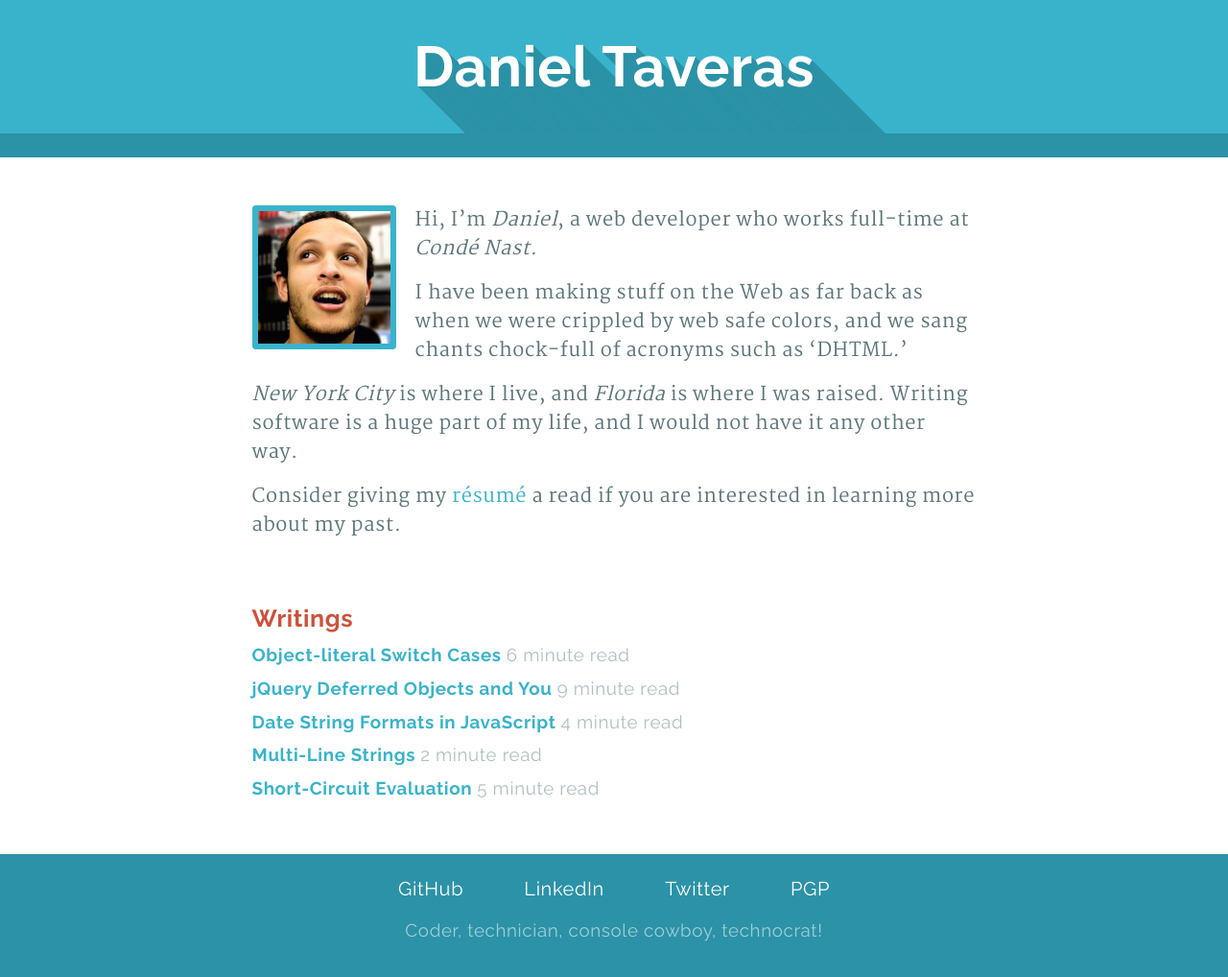
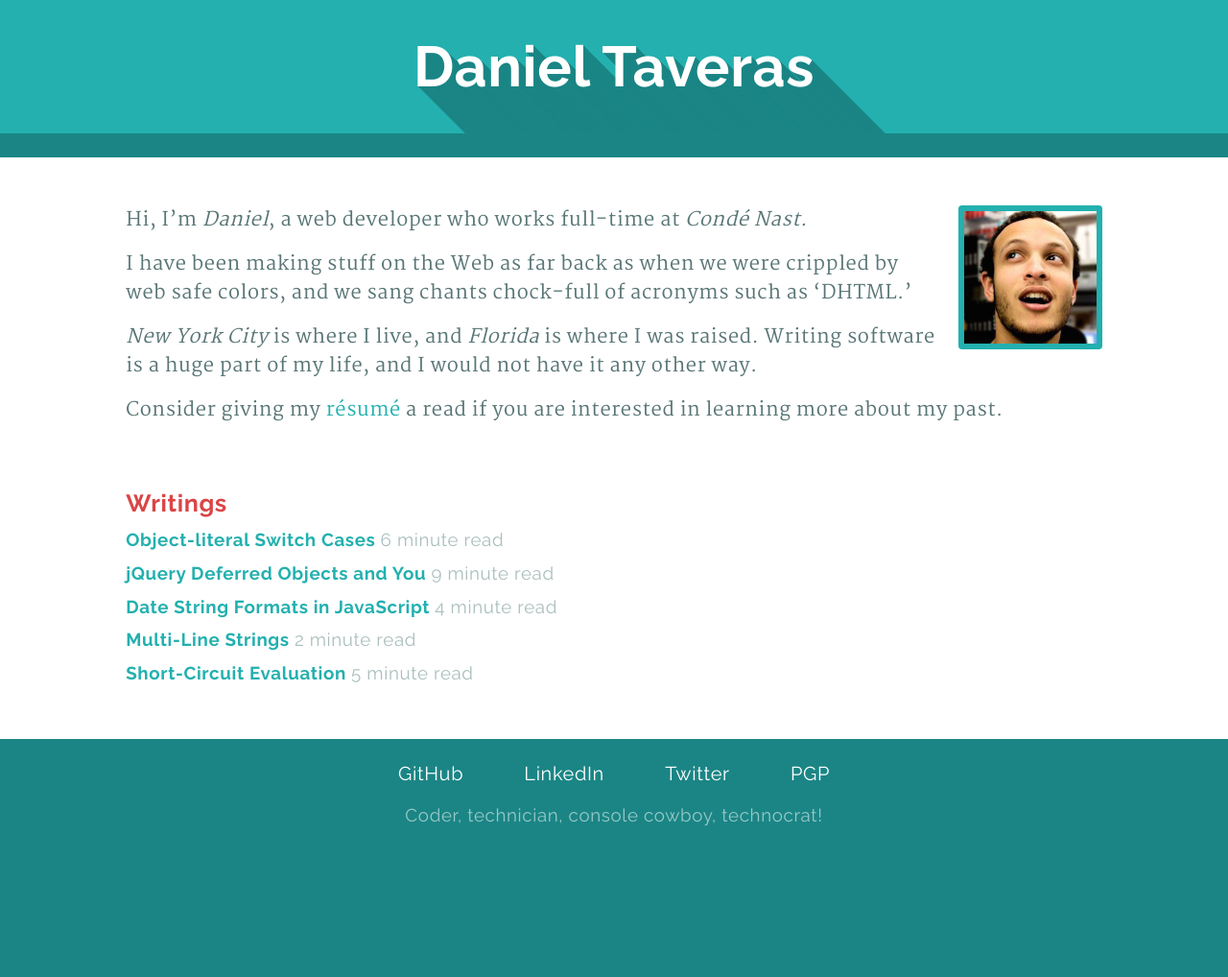
Before and after one commit to taveras/taveras.github.io, a Jekyll site: the page built from index.html, in a window 1280 px wide. Shown: the whole page at 96% size. Built offline with Jekyll 4.4.1, drawn with Linux system fonts in a browser that asks for light colours; nearby versions of some CDN libraries; some web fonts are replaced; after the commit the page ends 900 px from its top, so only the background shows below that.

Commit message:
Fixes grid for all breakpoints, and changes theme color

```diff
--- a/_sass/modules/_variables.scss
+++ b/_sass/modules/_variables.scss
@@ -17,10 +17,10 @@ $white: #ffffff;
 $black: #000000;
 
 
-$primary: $cyan;
+$primary: $teal;
 
 $secondary: darken( $primary, 10% );
-$complementary: complement( $primary );
+$complementary: complement( lighten($primary, 15%));
 $body-copy: mix( lighten( $black, 40% ), $primary, 80%);
 $body-strong: darken( $body-copy, 30%);
 $body-highlight: lighten( $body-copy, 30%);
--- a/_sass/partials/_components.scss
+++ b/_sass/partials/_components.scss
@@ -60,11 +60,11 @@ img, div, svg {
   }
   &.left {
     float: left;
-    margin: 0 1em 0 0;
+    margin: 0 1em 1em 0;
   }
   &.right {
     float: right;
-    margin: 0 0 0 1em;
+    margin: 0 0 1em 1em;
   }
 }
 .treat-container {
--- a/_sass/partials/_layout.scss
+++ b/_sass/partials/_layout.scss
@@ -32,15 +32,23 @@ body {
   margin: auto;
   @include outer-container;
   .page {
-		@include span-columns(6);
-		@include shift(2);
+
+    @include span-columns(8);
+    @include shift(1);
+
+    @include media($tablet) {
+      @include span-columns(4);
+      @include shift(1);
+      // @include pad;
+    }
 
     @include media($phablet) {
-			@include span-columns(3);
+      @include span-columns(4);
+      @include shift(0);
       @include pad;
     }
+
     @include media($mobile) {
-      @include span-columns(4);
       margin-left: 0;
       @include pad(em(15));
     }
--- a/index.html
+++ b/index.html
@@ -4,7 +4,7 @@ title: About
 notitle: true
 description: Writing web developer who has been making stuff on the Web as far back as when we were crippled by web safe colors.
 ---
-{% include img.html class="framed" pull="left" src="public/daniel-taveras.jpg" alt="A selfie of yours truly." %}
+{% include img.html class="framed" pull="right" src="public/daniel-taveras.jpg" alt="A selfie of yours truly." %}
 {% capture blurb %}{% include blurb.md %}{% endcapture %}
 {{ blurb | markdownify }}
 <br />
```
Also changed, not shown: _sass/modules/_mixins.scss (line endings or trailing spaces), _sass/partials/_print.scss (indentation only). Lines whose indentation alone changed are shown as unchanged.
